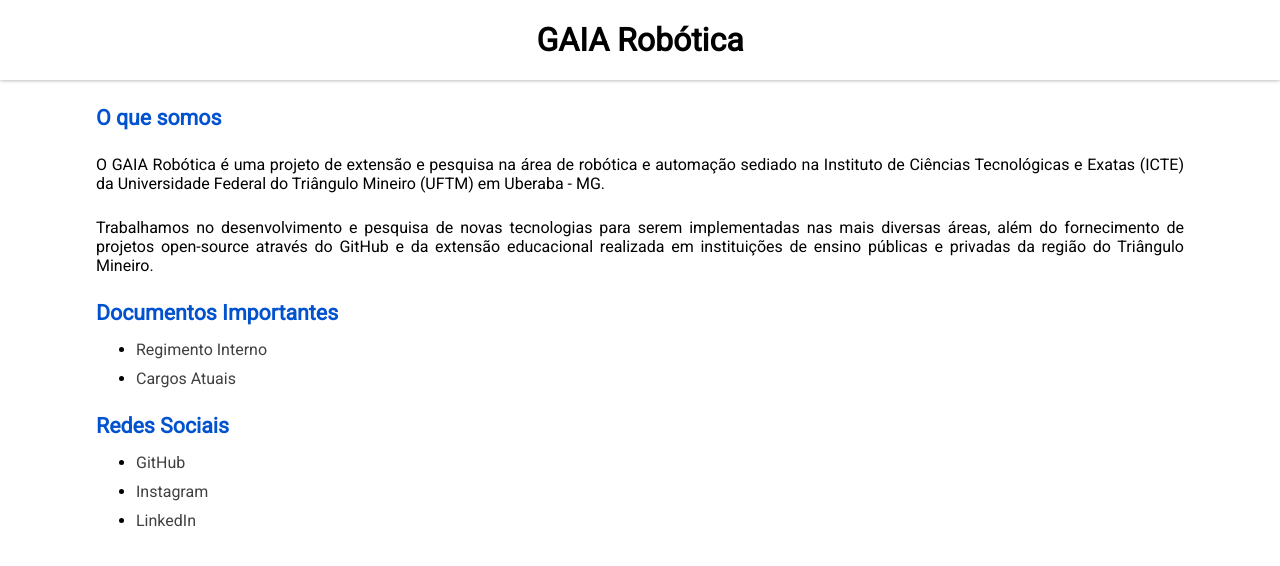
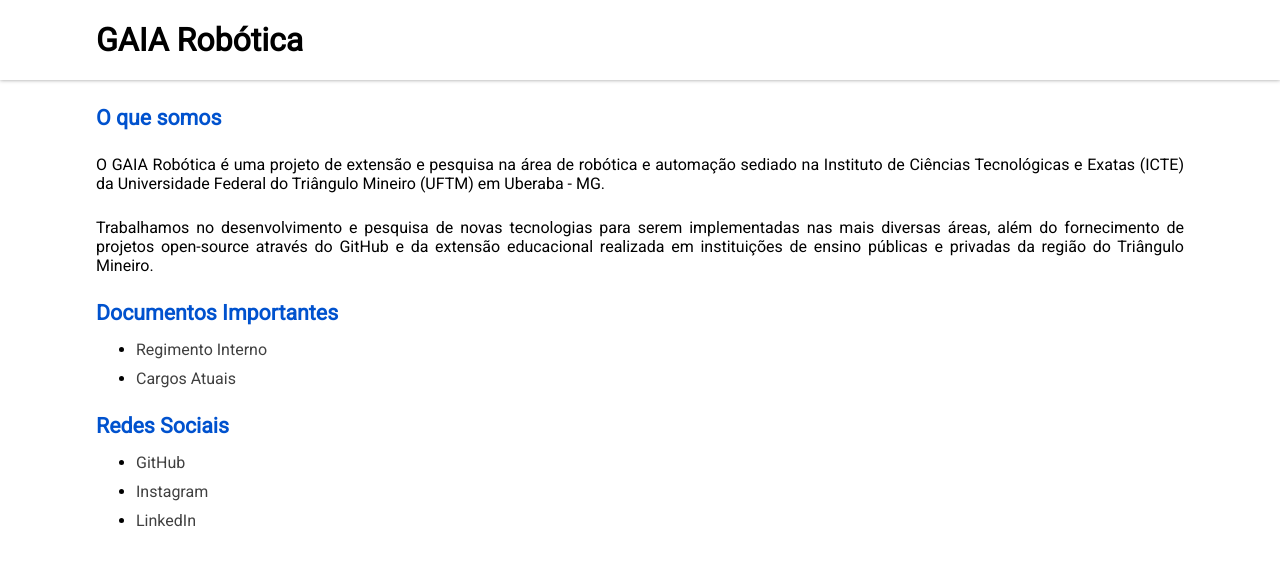
Before and after one commit to gaiarobotica/gaiarobotica.github.io, a plain HTML site: page index.html in a window 1280 px wide. Drawn offline with Linux system fonts and the light colour scheme.

Commit message:
Update style.css

```diff
--- a/style/style.css
+++ b/style/style.css
@@ -26,7 +26,7 @@ a {
 
 header {
     display: flex;
-    justify-content: center;
+    justify-content: initial;
     align-items: center;
     box-shadow: 0px 0px 4px rgba(0, 0, 0, 0.4);
     height: 80px;
@@ -49,3 +49,7 @@ li {
 p {
     margin-top: 25px;
 }
+
+h1#logo {
+    margin-left: 7.5%;
+}
```
